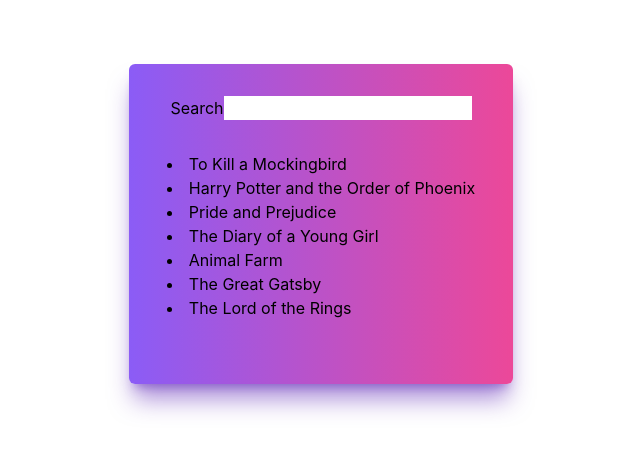
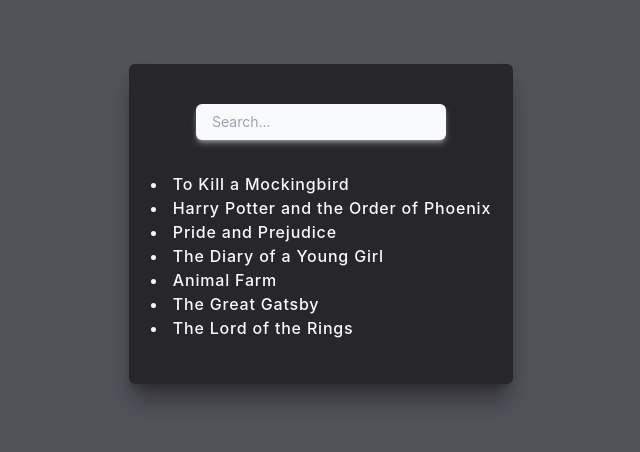
Before and after one commit to akmal-kamarudin/search-bar, a React (Create React App) app: page / in a window 1280 px wide. Shown: the top 452 px of the page, without its empty margins (319-959 px from the left). Built offline with nearby package versions, Linux system fonts and the light colour scheme.

Commit message:
style: after all the fancy colors in tailwind, gray zinc and slate is the way to go *sigh*

```diff
--- a/src/App.js
+++ b/src/App.js
@@ -54,9 +54,9 @@
 
   return (
     <>
-      <div className="bg-fixed w-screen h-screen bg-">
+      <div className="bg-fixed w-screen h-screen bg-zinc-600">
         <div className="flex flex-row justify-center">
-          <div className="flex flex-col items-center m-16 p-4 h-80 w-96 bg-gradient-to-r from-violet-500 to-pink-500 rounded-md shadow-xl shadow-violet-800/50">
+          <div className="flex flex-col items-center m-16 p-4 h-80 w-96 rounded-md bg-zinc-800 shadow-xl shadow-zinc-900/50">
             <div className="py-4">
               <Search searchTerm={searchTerm} handleSearch={handleSearch} />
             </div>
--- a/src/components/List.js
+++ b/src/components/List.js
@@ -1,5 +1,6 @@
 function List({ list }) {
   return (
+    <div className="text-slate-50 font-medium tracking-wider">
       <ul>
         {list.length > 0
           ? list.map((book) => {
@@ -11,6 +12,7 @@
             })
           : "Sorry, no results found"}
       </ul>
+    </div>
   );
 }
 
--- a/src/components/Search.js
+++ b/src/components/Search.js
@@ -1,8 +1,18 @@
 function Search({ searchTerm, handleSearch }) {
   return (
-    <div className="">
-      Search
-      <input type="text" value={searchTerm} onChange={handleSearch} />
+    <div>
+      <div className="relative">
+        <div className="mt-2">
+          <input
+            type="text"
+            value={searchTerm}
+            onChange={handleSearch}
+            id="name"
+            className="peer px-4 block w-full border-0 rounded-md bg-slate-50 py-1.5 text-gray-900 focus:ring-0 sm:text-sm sm:leading-6 shadow-md shadow-slate-50/40"
+            placeholder="Search..."
+          />
+        </div>
+      </div>
     </div>
   );
 }
```
Lines whose indentation alone changed are shown as unchanged.
